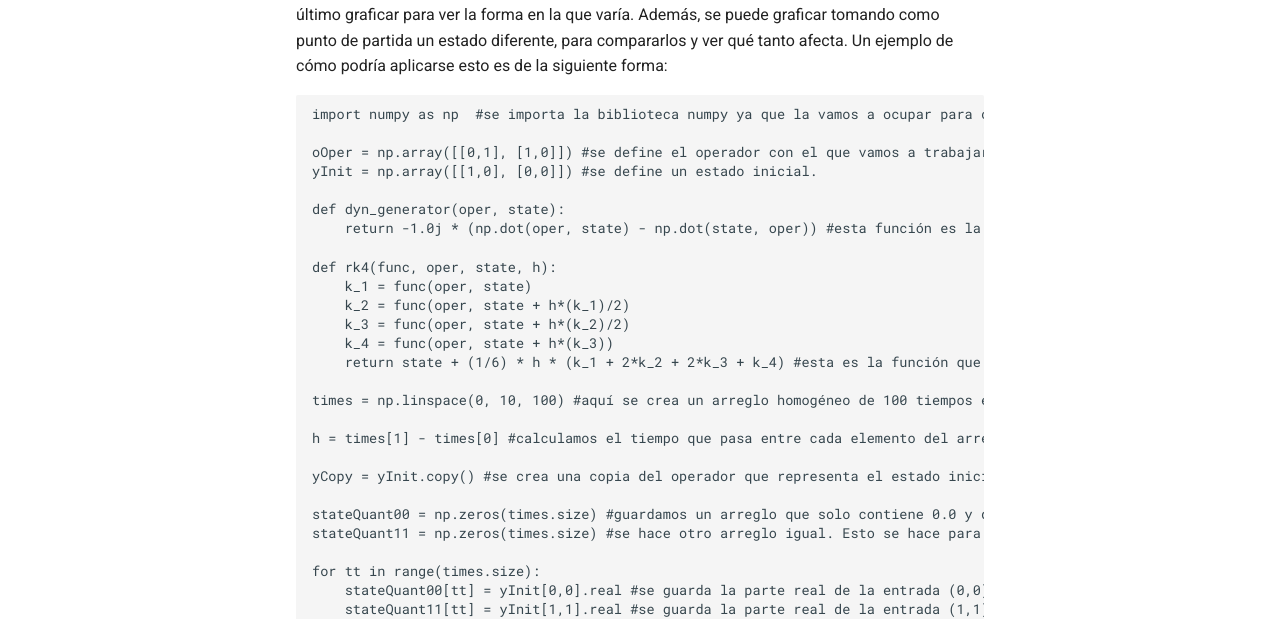
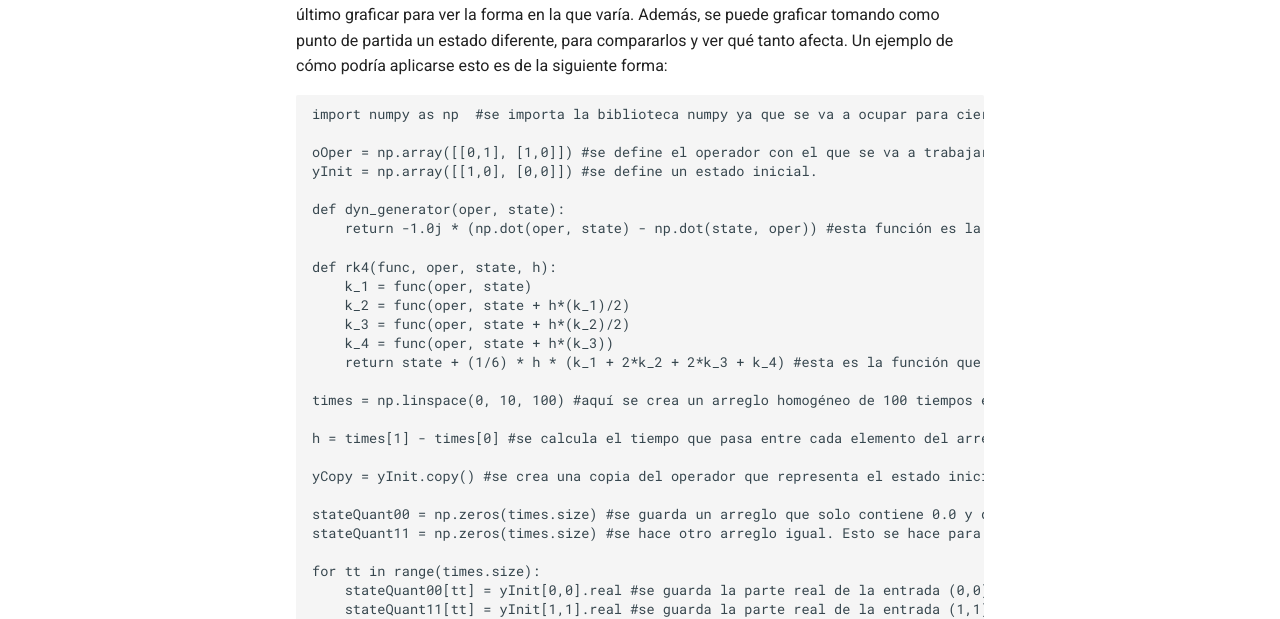
Before and after one commit to RudyMiranda04/RK4.-Tarea, an MkDocs documentation site: the page built from docs/tutorials.md, in a window 1280 px wide and 1400 px high. Shown: the part 280-899 px from the top of the window. Built offline with MkDocs 1.6.1 and Material for MkDocs 9.7.7, drawn with Linux system fonts in a browser that asks for light colours; some of the changed text lies outside the part shown.

Commit message:
Nueva corrección de docs

````diff
--- a/docs/tutorials.md
+++ b/docs/tutorials.md
@@ -3,9 +3,9 @@
 La rutina de rk4 es bastante útil. Una de sus posibles aplicaciones, es observar la evolución temporal de un estado $\textbf{y} (\textit{t})$. Esto se podría hacer empleando la función solo una vez; sin embargo, para mayor precisión, se puede dividir el tiempo transcurrido en muchos lapsos pequeños y homogéneos de tiempo. Luego, guardar cada estado obtenido en un arreglo y por último graficar para ver la forma en la que varía. Además, se puede graficar tomando como punto de partida un estado diferente, para compararlos y ver qué tanto afecta. Un ejemplo de cómo podría aplicarse esto es de la siguiente forma:
 
 ```python
-import numpy as np  #se importa la biblioteca numpy ya que la vamos a ocupar para ciertos cálculos.
+import numpy as np  #se importa la biblioteca numpy ya que se va a ocupar para ciertos cálculos.
 
-oOper = np.array([[0,1], [1,0]]) #se define el operador con el que vamos a trabajar.
+oOper = np.array([[0,1], [1,0]]) #se define el operador con el que se va a trabajar.
 yInit = np.array([[1,0], [0,0]]) #se define un estado inicial.
 
 def dyn_generator(oper, state):
@@ -20,22 +20,22 @@
 
 times = np.linspace(0, 10, 100) #aquí se crea un arreglo homogéneo de 100 tiempos entre 0 y 10.
 
-h = times[1] - times[0] #calculamos el tiempo que pasa entre cada elemento del arreglo, esto se puede hacer con cualesquiera dos elementos seguidos, ya que la lista es homogenéa.
+h = times[1] - times[0] #se calcula el tiempo que pasa entre cada elemento del arreglo, esto se puede hacer con cualesquiera dos elementos seguidos, ya que la lista es homogénea.
 
 yCopy = yInit.copy() #se crea una copia del operador que representa el estado inicial.
 
-stateQuant00 = np.zeros(times.size) #guardamos un arreglo que solo contiene 0.0 y que tiene el tamaño del arreglo times que se definió anteriormete
+stateQuant00 = np.zeros(times.size) #se guarda un arreglo que solo contiene 0.0 y que tiene el tamaño del arreglo times que se definió anteriormete
 stateQuant11 = np.zeros(times.size) #se hace otro arreglo igual. Esto se hace para guardar dos entradas diferentes de la matriz del estado inicial, para luego compararlas.
 
 for tt in range(times.size):
     stateQuant00[tt] = yInit[0,0].real #se guarda la parte real de la entrada (0,0) de la matriz del estado inicial.
     stateQuant11[tt] = yInit[1,1].real #se guarda la parte real de la entrada (1,1) de la matriz del estado inicial.
-    yN = rk4(dyn_generator, oOper, yInit, h) #se invoca la rutina rk4 actuando sobre el el estado inicial.
+    yN = rk4(dyn_generator, oOper, yInit, h) #se invoca la rutina rk4 actuando sobre el estado inicial.
     yInit = yN #ahora se pone el estado obtenido anteriormente como el estado inicial, para que en la siguiente iteración se evalúe con respecto a él.
 
 #Ahora, ya se tienen los valores del estado confome iba pasando el tiempo, con dos puntos iniciales diferentes.
 
-import matplotlib.pyplot as plt #se importa la libreria matplotlib.pyplot para hacer las gráficas
+import matplotlib.pyplot as plt #se importa la libreria matplotlib.pyplot para hacer las gráficas.
 
 fig, ax = plt.subplots()
 ax.plot(times, stateQuant00)
````
Also changed, not shown: docs/explanation.md (+2 -2 lines).
